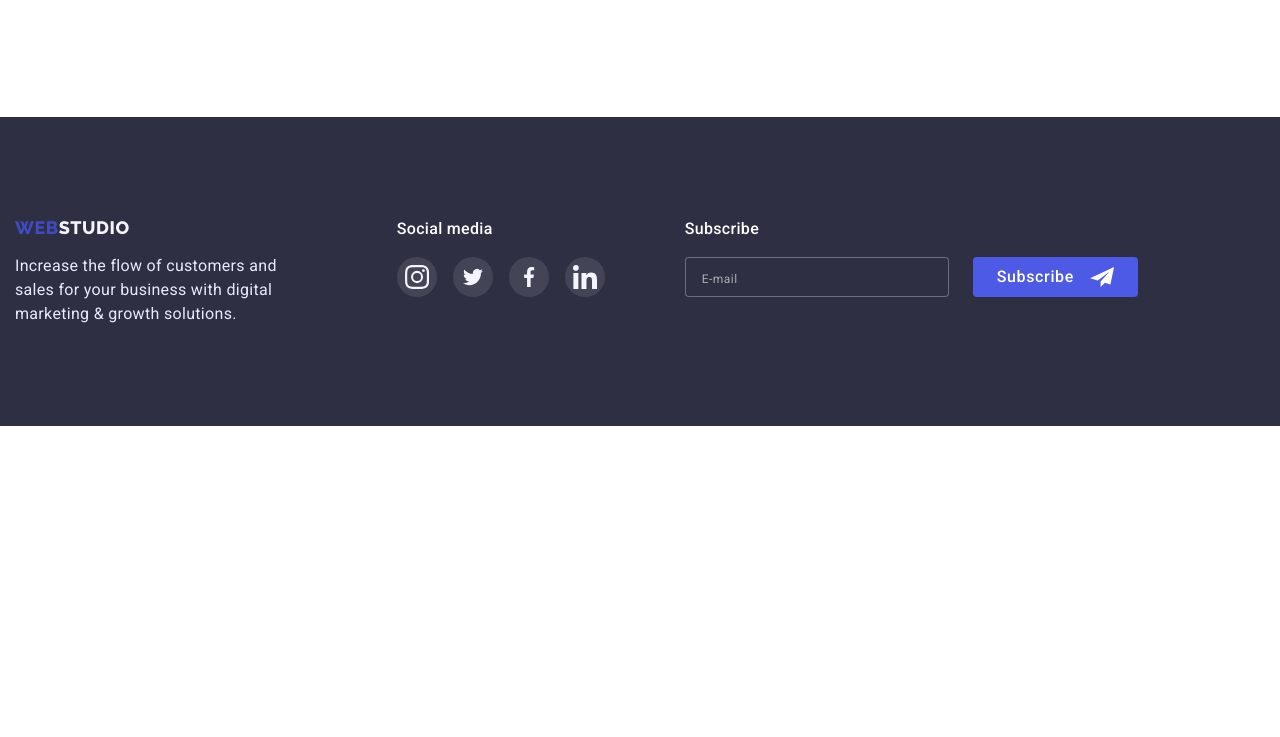
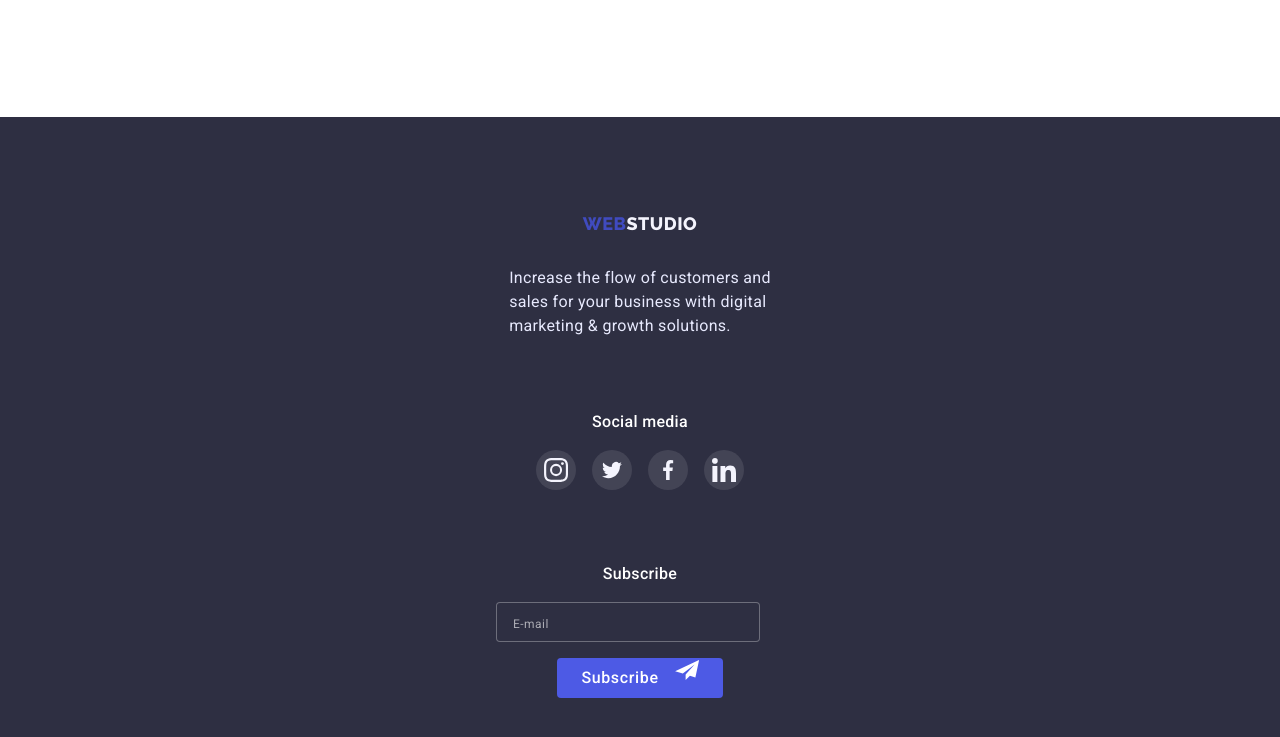
Before and after one commit to realex3355/goit-markup-hw-07, a plain HTML site: page portfolio.html in a window 1280 px wide. Shown: the part 1656-2393 px from the top of the page. Before the commit the page ends 2082 px from the top, so only its background shows below. Drawn offline with nearby package versions, Linux system fonts and the light colour scheme.

Commit message:
our team customers

```diff
--- a/css/desktop.css
+++ b/css/desktop.css
@@ -62,4 +62,69 @@ margin-bottom: 72px;
   display:flex;
   gap: 24px;
 }
+
+/* ----------OUR---TEAM---------- */
+.team {
+  padding-top: 120px;
+  padding-bottom: 120px;
 }
+
+.team-list {
+  display: flex;
+ flex-wrap: nowrap;
+  gap: 24px;
+}
+
+.team > .container {
+    width: 1158px;
+}
+
+/* -------------CUSTOMERS-------- */
+.customers {
+  padding-bottom: 120px;
+  padding-top: 120px;
+}
+
+.customers > .container {
+    width: 1158px;
+}
+
+.custom-item {
+  width: calc((100% - 120px)/6);
+  height: 88px;
+
+}
+
+/* ------FOOTER----- */
+.footer > .container {
+  width: 1158px;
+ flex-direction: row;
+}
+
+.footer {
+  padding-top:100px;
+  padding-bottom: 100px;
+}
+
+.footer-right {
+  margin-left: 120px;
+}
+
+.footer-subscr {
+  padding-left: 80px;
+
+  }
+
+/* .footer-left {
+  display: flex;
+  flex-direction: column;
+ justify-content: center;
+ align-items: center;*/
+
+/* .footer-text {
+color: #E7E9FD;
+margin-top: 16px;
+margin-bottom: 72px;
+}*/
+
+}
--- a/css/styles.css
+++ b/css/styles.css
@@ -244,8 +244,8 @@ margin-bottom: 72px;
 /* ------OUR---TEAM----- */
 
 .team {
-  padding-top: 120px;
-  padding-bottom: 120px;
+  padding-top: 96px;
+  padding-bottom: 128px;
   background-color: #F4F4FD;
 }
 
@@ -260,7 +260,8 @@ margin-bottom: 72px;
 }
 
 .team-list {
-  display:flex;
+  display: flex;
+  flex-wrap: wrap;
   gap: 24px;
   text-align: center;
 
@@ -270,6 +271,8 @@ margin-bottom: 72px;
   box-shadow: 0px 1px 6px rgba(46, 47, 66, 0.08),
   0px 1px 1px rgba(46, 47, 66, 0.16),
   0px 2px 1px rgba(46, 47, 66, 0.08);
+  width: 260px;
+  margin-bottom: 72px;
 }
 .team-name {
 font-weight: 500;
@@ -326,8 +329,8 @@ gap: 24px;
 
 /* ------CUSTOMERS----- */
 .customers {
-  padding-bottom: 120px;
-  padding-top: 120px;
+  padding-bottom: 96px;
+  padding-top: 96px;
 }
 
 .custom-title {
@@ -342,11 +345,13 @@ margin-bottom: 72px;
 
 .custom-list {
   display: flex;
-  gap: 24px;
+  flex-wrap: wrap;
+  column-gap: 16px;
+  row-gap: 72px;
 }
 
 .custom-item {
-  width: calc((100%-120px)/6);
+  width: calc((100% -16px)/2);
   height: 88px;
 }
 .custom-link {
@@ -382,15 +387,17 @@ margin-bottom: 72px;
 
 /* ----FOOTER---- */
 .footer {
-  padding-top:100px;
-  padding-bottom: 100px;
+  padding-top:96px;
+  padding-bottom: 96px;
   background-color: var(--heading-color);
-  /* max-width: 1440px; */
   margin: 0 auto;
 }
-.footer > .container {
+/* .footer > .container {
  display: flex;
-}
+ flex-direction: column;
+ justify-content: center;
+ align-items: center;
+}*/
 
 .footer-logo-link {
 font-family: 'Raleway', sans-serif;
@@ -403,19 +410,34 @@ letter-spacing: 0.03em;
 text-transform: uppercase;
 color: var(--accent-color);
 margin-bottom: 16px;
+}
 
-
-}
 .footer-studio {
 color: #F4F4FD;
-
 }
-.footer-text {
-color: #E7E9FD;
+.footer-left {
+  display: flex;
+  flex-direction: column;
+ justify-content: center;
+ align-items: center;
 }
 
 .footer-right {
-  margin-left: 120px;
+  display: flex;
+  flex-direction: column;
+  justify-content: center;
+  align-items: center;
+}
+
+
+.footer-text {
+color: #E7E9FD;
+margin-top: 16px;
+margin-bottom: 72px;
+}
+
+.footer-right {
+  /* margin-left: 120px; */
 }
 .footer-media-title {
 font-weight: 500;
@@ -456,9 +478,12 @@ gap: 16px;
   }
 
   /* -----footer--SUBSCRIBE--- */
-.footer-subscr {
-  padding-left: 80px;
 
+  .footer-subscr {
+   display: flex;
+  flex-direction: column;
+  justify-content: center;
+  align-items: center;
   }
 
 .subscr-title {
@@ -468,11 +493,14 @@ line-height: 1.5;
 letter-spacing: 0.02em;
 color: #FFFFFF;
 margin-bottom: 16px;
+margin-top: 72px;
 }
 
 .subscr-form {
   display: flex;
-
+ flex-direction: column;
+  justify-content: center;
+  align-items: center;
 }
 
 .subscr-email {
@@ -509,6 +537,7 @@ color: rgba(255, 255, 255, 0.6);
   border: transparent;
   border-radius: 4px;
   transition: background-color var(--transit);
+  margin-top: 16px;
 }
 
 .subscr-btn:hover,
@@ -527,6 +556,10 @@ top: 50%;
 transform: translateY(-50%);
 fill: #ffffff;
 }
+
+
+
+
 
 /* ---portfolio filters */
 .portfolio {
--- a/css/tablet.css
+++ b/css/tablet.css
@@ -23,4 +23,70 @@ text-align: left;
 .features-list-item:not(:last-child) {
 margin-bottom: 0px;
 }
+
+/* -------------OUR----TEAM------ */
+.team {
+  padding-top: 96px;
+  padding-bottom: 104px;
 }
+.team > .container {
+    width: 582px;
+}
+
+/* ---------CUSTOMERS---------- */
+.customers > .container {
+    width: 582px;
+}
+
+.custom-item {
+  width: calc((100% - 48px)/3);
+  height: 88px;
+}
+
+.custom-list {
+  column-gap: 24px;
+}
+
+/* -----FOOTER----- */
+
+.footer {
+ display: flex;
+ flex-wrap: wrap;
+ /* flex-direction: column; */
+ /* justify-content: center; */
+ /* align-items: center; */
+}
+
+.footer > .container {
+    width: 582px;
+}
+
+.footer-left {
+  display: flex;
+  flex-direction: column;
+ justify-content: center;
+ align-items: center;
+}
+
+.footer-right {
+  display: flex;
+  flex-direction: column;
+  justify-content: center;
+  align-items: center;
+}
+
+.footer-subscr {
+   display: flex;
+  flex-direction: column;
+  justify-content: center;
+  align-items: center;
+  }
+
+  .subscr-form {
+  display: flex;
+ flex-direction: row;
+  justify-content: center;
+  align-items: center;
+}
+
+}
```
Also changed, not shown: index.html (+26 -16 lines), img/frontend-2x.jpg (added), img/market-2x.jpg (added), img/prodes-2x.jpg (added), img/uides-2x.jpg (added).
